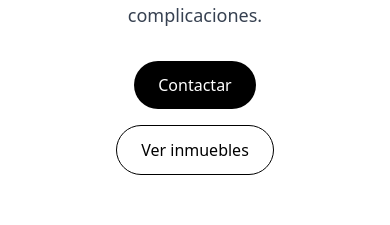
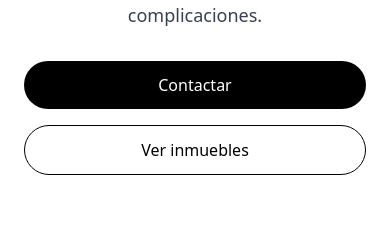
Before and after one commit to ludopator/rumalia-web, a React (Vite) app: page / in a window 390 px wide. Shown: the part 411-636 px from the top of the page. Built offline with nearby package versions, Linux system fonts and the light colour scheme.

Commit message:
Update Home.jsx

```diff
--- a/src/Home.jsx
+++ b/src/Home.jsx
@@ -51,7 +51,7 @@
         <p className="text-lg text-gray-700 max-w-2xl mx-auto mb-8">
           En Rumalia te ayudamos a vender o alquilar tu vivienda con atención personalizada, claridad y sin complicaciones.
         </p>
-        <div className="flex flex-col sm:flex-row items-center justify-center gap-4 max-w-md mx-auto">
+        <div className="flex flex-col sm:flex-row justify-center items-stretch gap-4 max-w-md mx-auto w-full">
           <a href="#agente" className="flex-1 text-center bg-black text-white px-6 py-3 rounded-full font-medium hover:bg-gray-800 transition">Contactar</a>
           <a href="#inmuebles" className="flex-1 text-center px-6 py-3 rounded-full border border-black text-black font-medium hover:bg-gray-100 transition">Ver inmuebles</a>
         </div>
```
